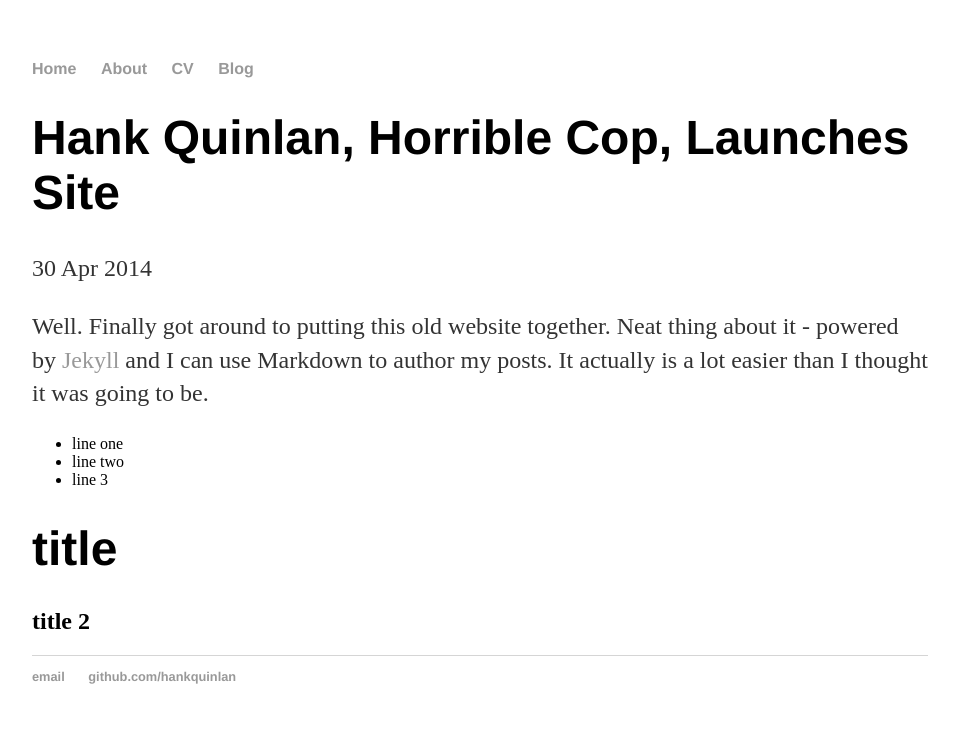
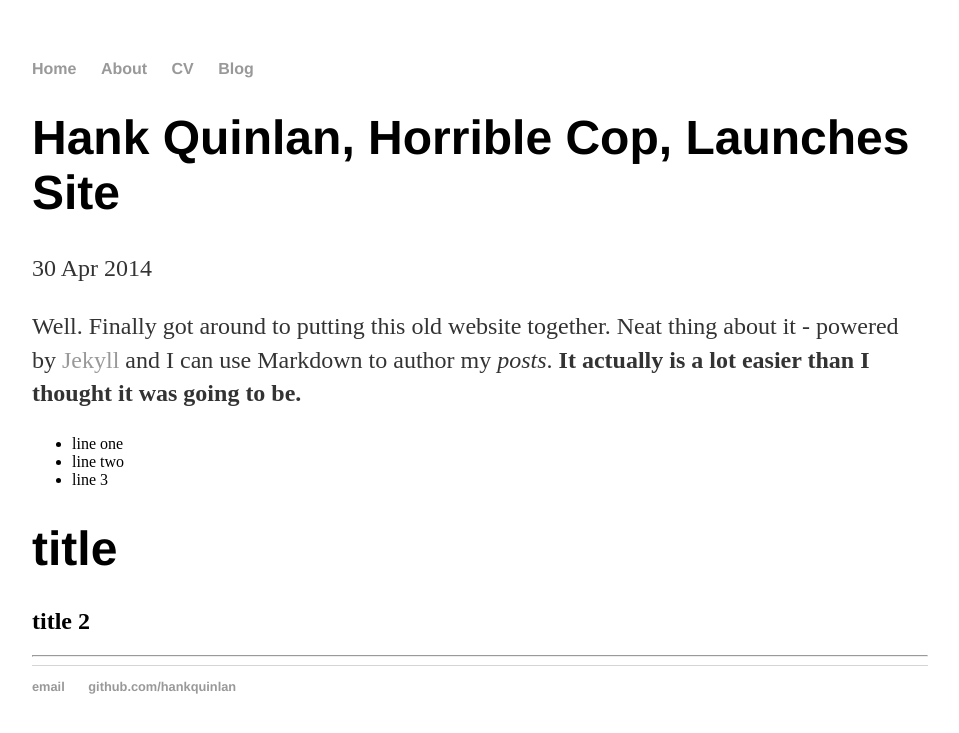
Before and after one commit to thrilheaven/duff, a Jekyll site: the page built from _posts/2014-04-30-hank-quinlan-site-launched.md, in a window 1280 px wide. Shown: the top 733 px of the page, without its empty margins (160-1119 px from the left). Built offline with Jekyll 4.4.1, drawn with Linux system fonts in a browser that asks for light colours.

```diff
--- a/_posts/2014-04-30-hank-quinlan-site-launched.md
+++ b/_posts/2014-04-30-hank-quinlan-site-launched.md
@@ -4,7 +4,7 @@ title: "Hank Quinlan, Horrible Cop, Launches Site"
 date: 2014-04-30
 ---
 
-Well. Finally got around to putting this old website together. Neat thing about it - powered by [Jekyll](http://jekyllrb.com) and I can use Markdown to author my posts. It actually is a lot easier than I thought it was going to be.
+Well. Finally got around to putting this old website together. Neat thing about it - powered by [Jekyll](http://jekyllrb.com) and I can use Markdown to author my _posts_. **It actually is a lot easier than I thought it was going to be.**
 
 * line one
 * line two
@@ -13,3 +13,4 @@ Well. Finally got around to putting this old website together. Neat thing about
 # title
 
 ## title 2
+**********
```
